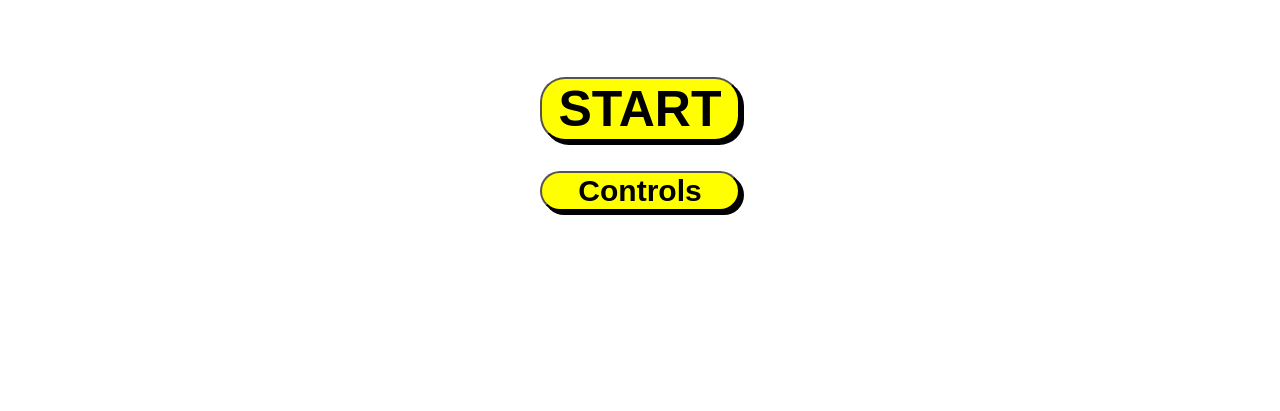
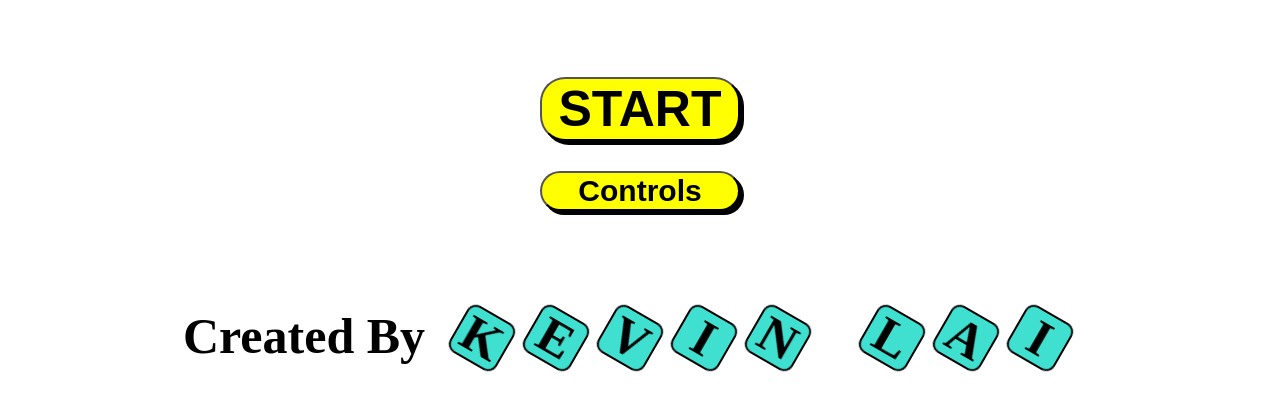
Before and after one commit to Kevin-Lai/memoseq, a website: page index.html in a window 1280 px wide. Shown: the part 127-538 px from the top of the page. Drawn offline with Linux system fonts and the light colour scheme.

Commit message:
Add name animation

```diff
--- a/game.css
+++ b/game.css
@@ -36,6 +36,48 @@
 
 .triangle, .circle, .square, .number{
     animation: swayAnimation 1s infinite;
+}
+
+#created-by {
+    display: flex;
+    justify-content: center;
+}
+
+#created-label {
+    font-size: 50px;
+    font-weight: bold;
+}
+
+.kevin-name {
+    display: flex;
+    justify-content: center;
+    margin-left: 20px;
+    margin-right: 20px;
+}
+
+@keyframes colorSway {
+    0%, 100%{
+        transform: rotate(-30deg);
+        background-color: yellow;
+    }
+    25% {
+        background-color: rgb(255, 141, 113);
+    }
+    50%  {
+        transform: rotate(30deg);
+        background-color: turquoise;
+    }
+    75% {
+        background-color: greenyellow;
+    }
+}
+
+#created-k, #created-e, #created-v,
+#created-i, #created-n, #created-l,
+#created-a, #created-ii {
+    margin-left: 10px;
+    margin-right: 10px;
+    animation: colorSway 2s infinite;
 }
 
 #draw-seq {
@@ -96,8 +138,15 @@
 #start-block, #ctrls-block{
     display: flex;
     justify-content: center;
+    /* border: 2px solid black; */
+}
+
+#start-block {
     margin-bottom: 30px;
-    /* border: 2px solid black; */
+}
+
+#ctrls-block {
+    margin-bottom: 100px;
 }
 
 #start-button {
--- a/index.html
+++ b/index.html
@@ -9,7 +9,7 @@
 
     <script src="./dist/main.js"></script>
 
-    <title>Document</title>
+    <title>MemoSeq By Kevin Lai</title>
 </head>
 <body>
     <div class="timer-holder">
@@ -17,15 +17,31 @@
         <h1>MemoSeq</h1>
         <div id="level"></div>
     </div>
-    <div id="draw-seq">
-
-    </div>
+    <div id="draw-seq"></div>
     <div id="start-block">
         <button id="start-button">START</button>
     </div>
     <div id="ctrls-block">
         <button id="ctrls-button">Controls</button>
     </div>
+    <div id="created-by">
+        <label id="created-label">Created By</label>
+        <div class="kevin-name">
+            <div id="created-k" class="number">K</div>
+            <div id="created-e" class="number">E</div>
+            <div id="created-v" class="number">V</div>
+            <div id="created-i" class="number">I</div>
+            <div id="created-n" class="number">N</div>
+        </div>
+        <div class="kevin-name">
+            <div id="created-l" class="number">L</div>
+            <div id="created-a" class="number">A</div>
+            <div id="created-ii" class="number">I</div>
+        </div>
+    </div>
+    <div id="game-over"></div>
+    <div id="final-score"></div>
+    <div id="best-score"></div>
     <div id="ctrls-modal">
         <div id="ctrls-body">
             <div id="close-block">
@@ -60,8 +76,5 @@
             </div>
         </div>
     </div>
-    <div id="game-over"></div>
-    <div id="final-score"></div>
-    <div id="best-score"></div>
 </body>
 </html>
--- a/src/game.js
+++ b/src/game.js
@@ -38,6 +38,7 @@ class Game {
         this.gameOverDisplay = document.getElementById("game-over");
         this.finalScoreDisplay = document.getElementById("final-score");
         this.bestScoreDisplay = document.getElementById("best-score");
+        this.createdBy = document.getElementById("created-by");
 
         this.startInterval = "";
         this.checkIndex = 0;
@@ -162,6 +163,7 @@ class Game {
         this.startButton.addEventListener("click", ()=>{
             this.ctrlsBlock.style.display = "none";
             this.startBlock.style.display = "none";
+            this.createdBy.style.display = "none";
             this.restartGame();
             this.run();
         });
```
Also changed, not shown: dist/main.js.
